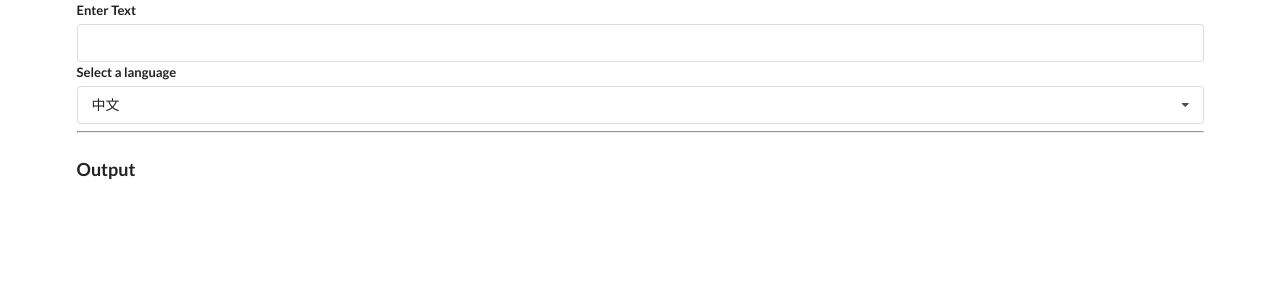
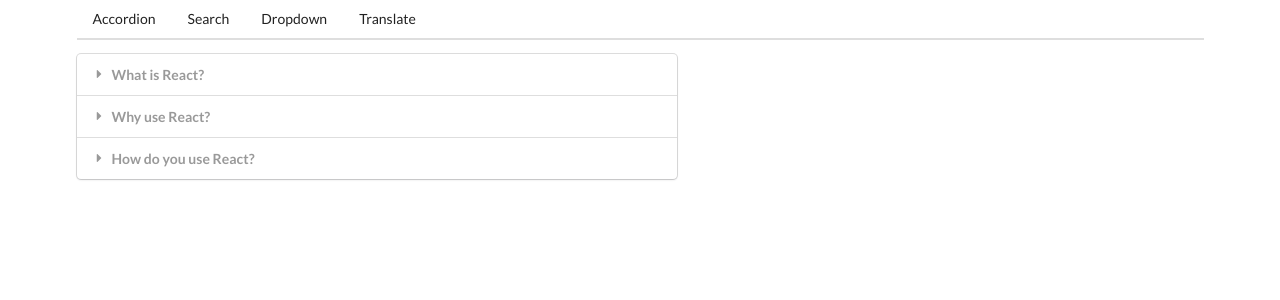
Before and after one commit to martin-luo/ModernReactWithRedux, a React (Create React App) app in the folder widgets/: page / in a window 1280 px wide. Shown: the top 300 px of the page. Built offline with nearby package versions, Linux system fonts and the light colour scheme.

Commit message:
customize router

```diff
--- a/widgets/src/App.jsx
+++ b/widgets/src/App.jsx
@@ -1,10 +1,56 @@
-import React from "react";
+import React, { useState } from "react";
+
+import { Route } from "./components/Route";
+import { Accordion } from "./components/Accordion";
+import { Search } from "./components/Search";
 import { Translate } from "./components/Translate";
+import { Dropdown } from "./components/Dropdown";
+import { Header } from "./components/Header";
+
+const ITEMS = [
+  {
+    title: "What is React?",
+    content: "React is a frontend Javascript framework",
+  },
+  {
+    title: "Why use React?",
+    content: "It's cool",
+  },
+  {
+    title: "How do you use React?",
+    content: "I use it by creating component",
+  },
+];
+
+const OPTIONS = [
+  { label: "This is red", value: "red" },
+  { label: "The color green", value: "green" },
+  { label: "A shade of Blue", value: "blue" },
+];
 
 const App = () => {
+  const [selected, setSelected] = useState(OPTIONS[0]);
+
   return (
     <>
-      <Translate />
+      <Header />
+      <Route path="/">
+        <Accordion items={ITEMS} />
+      </Route>
+      <Route path="/list">
+        <Search />
+      </Route>
+      <Route path="/dropdown">
+        <Dropdown
+          label="Select a color"
+          options={OPTIONS}
+          selected={selected}
+          onSelectedChange={setSelected}
+        />
+      </Route>
+      <Route path="/translate">
+        <Translate />
+      </Route>
     </>
   );
 };
--- /dev/null
+++ b/widgets/src/components/Header.jsx
@@ -0,0 +1,22 @@
+import React from "react";
+
+import { Link } from "./Link";
+
+export const Header = () => {
+  return (
+    <div className="ui secondary pointing menu">
+      <Link href="/" className="item">
+        Accordion
+      </Link>
+      <Link href="/list" className="item">
+        Search
+      </Link>
+      <Link href="/dropdown" className="item">
+        Dropdown
+      </Link>
+      <Link href="/translate" className="item">
+        Translate
+      </Link>
+    </div>
+  );
+};
--- /dev/null
+++ b/widgets/src/components/Link.jsx
@@ -0,0 +1,21 @@
+import React from "react";
+
+export const Link = ({ className, href, children }) => {
+  const onClickHandler = (event) => {
+    if (event.metaKey || event.ctrlKey) {
+        return;
+    }
+
+    event.preventDefault();
+    window.history.pushState({}, "", href);
+
+    const navEvent = new PopStateEvent("popstate");
+    window.dispatchEvent(navEvent);
+  };
+
+  return (
+    <a className={className} href={href} onClick={onClickHandler}>
+      {children}
+    </a>
+  );
+};
--- /dev/null
+++ b/widgets/src/components/Route.jsx
@@ -0,0 +1,18 @@
+import { useEffect, useState } from "react";
+
+export const Route = ({ path, children }) => {
+  const [currentPath, setCurrentPath] = useState(window.location.pathname);
+
+  useEffect(() => {
+    const onLocationChange = () => {
+      setCurrentPath(window.location.pathname);
+    };
+
+    window.addEventListener("popstate", onLocationChange);
+    return () => {
+      window.removeEventListener("popstate", onLocationChange);
+    };
+  }, []);
+
+  return currentPath === path ? children : null;
+};
```
